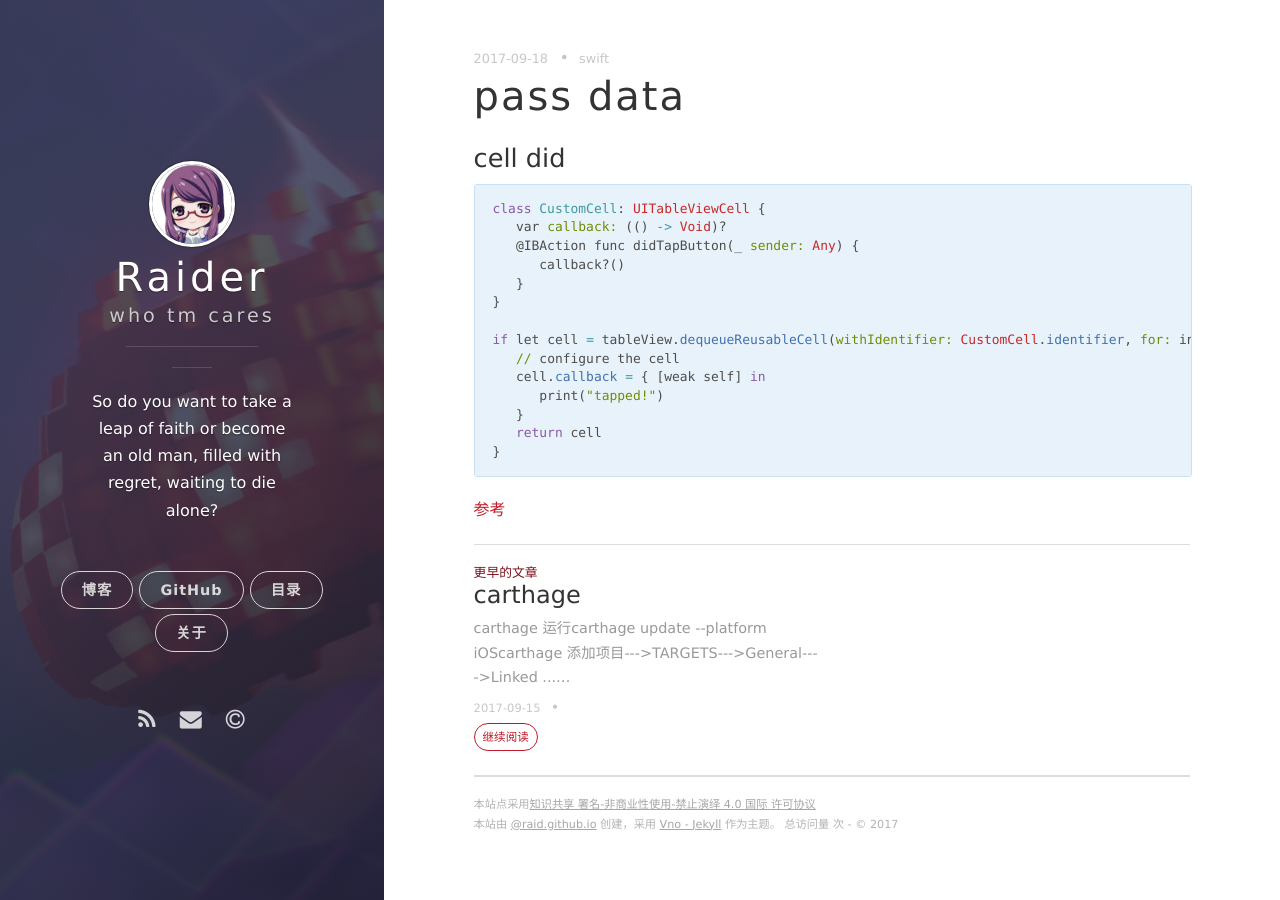
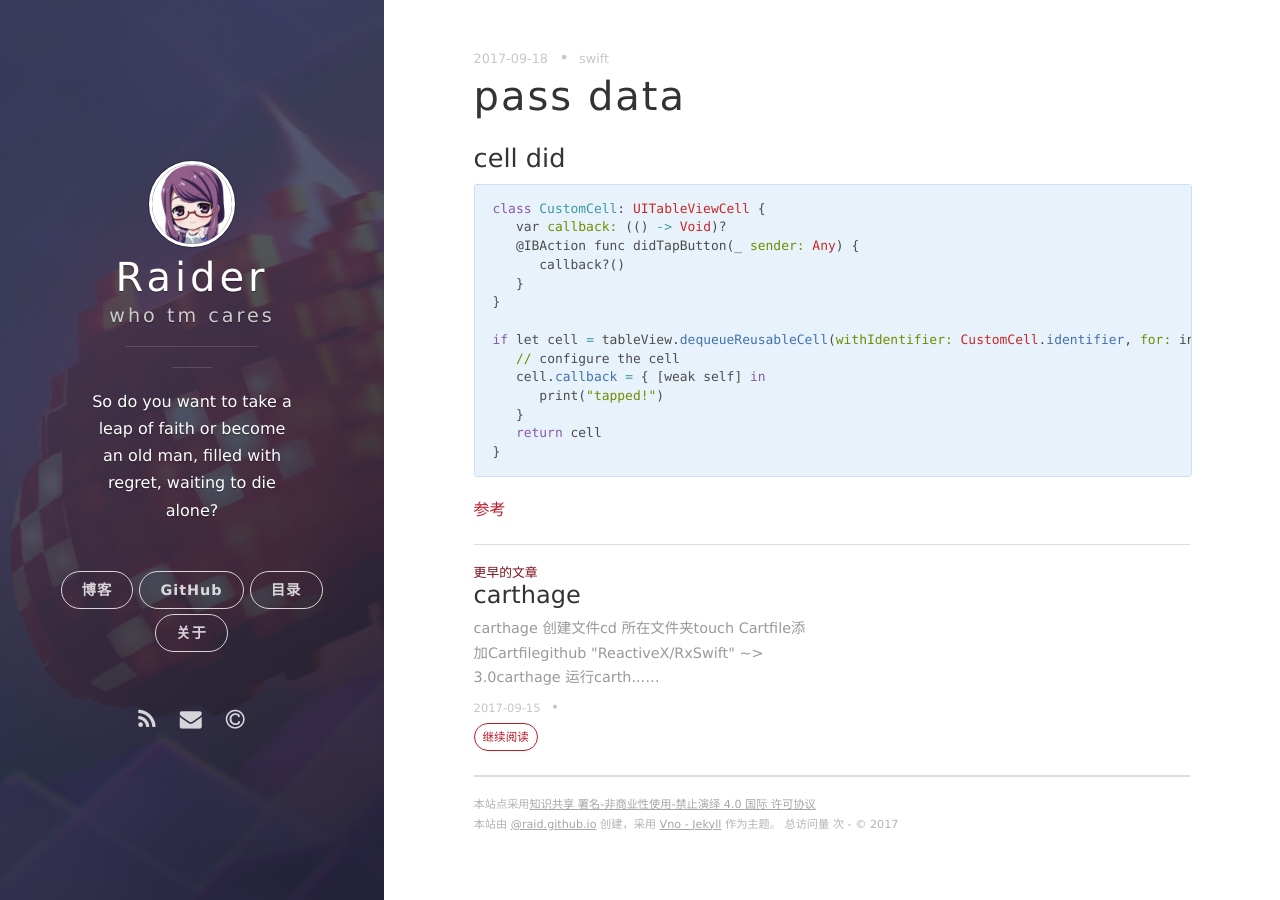
Before and after one commit to ioRaid/ioRaid.github.io, a Jekyll site: the page built from _posts/2017-09-18-passdata.md, in a window 1280 px wide. Built offline with Jekyll 4.4.1, drawn with Linux system fonts in a browser that asks for light colours; nearby versions of some CDN libraries; comment, search, counter and statistics services are not loaded.

Commit message:
Update 2017-09-15-carthage.md

```diff
--- a/_posts/2017-09-15-carthage.md
+++ b/_posts/2017-09-15-carthage.md
@@ -5,6 +5,25 @@ categories: [carthage]
 tags: carthage
 description: carthage
 ---
+
+
+<h3>carthage 创建文件</h3>
+
+{% highlight ruby %}
+
+cd 所在文件夹
+touch Cartfile
+
+{% endhighlight %}
+
+<h3>添加Cartfile</h3>
+
+{% highlight ruby %}
+
+github "ReactiveX/RxSwift" ~> 3.0
+
+{% endhighlight %}
+
 
 <h3>carthage 运行</h3>
 
```
